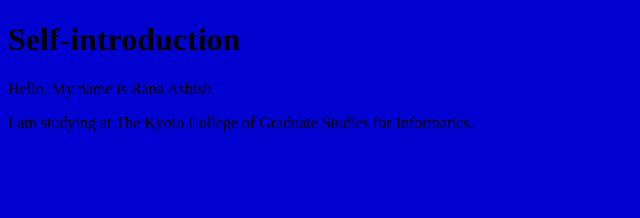
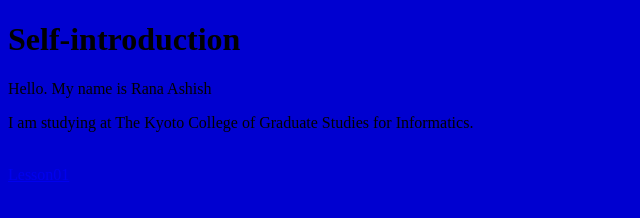
Before and after one commit to ashishrana9849082744/my-self, a plain HTML site: page index.html in a window 1280 px wide. Shown: the full height of the page, 0-640 px from the left. Drawn offline with Linux system fonts and the light colour scheme.

Commit message:
Update index.html

```diff
--- a/index.html
+++ b/index.html
@@ -7,5 +7,7 @@
         <h1>Self-introduction</h1>
         <p>Hello. My name is Rana Ashish </p>
         <p>I am studying at The Kyoto College of Graduate Studies for Informatics.</p>
+                            <br/>
+                            <a href = lesson01.html>Lesson01</a>
     </body>
 </html>
```
